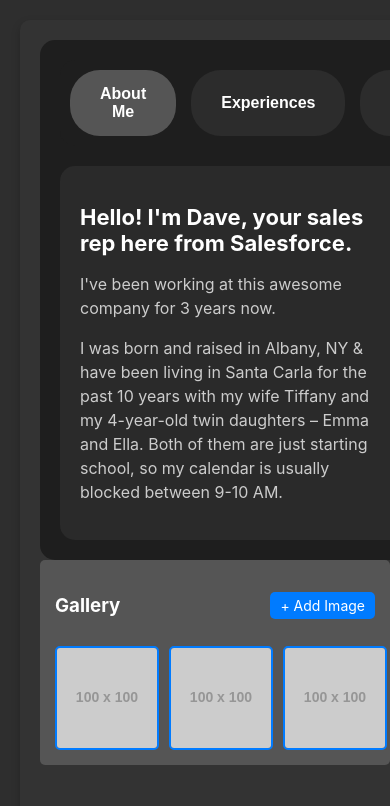
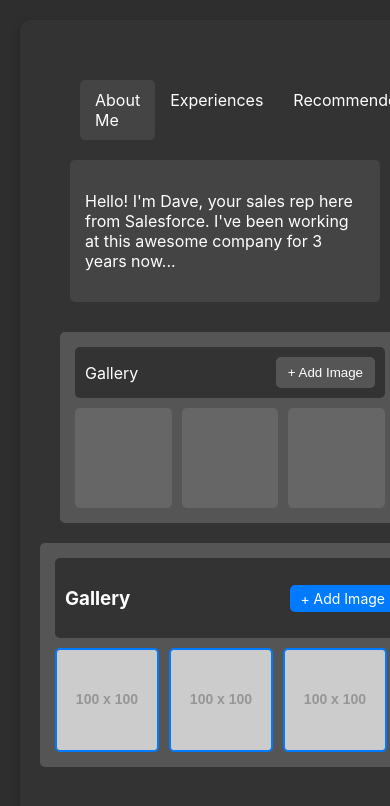
Before and after one commit to Paragk3/my-app, a React (Create React App) app: page / in a window 390 px wide. Shown: the top 806 px of the page. Built offline with nearby package versions, Linux system fonts and the light colour scheme.

Commit message:
Refactor TabComponent CSS for responsive design and update UI styles

```diff
--- a/src/TabComponent.css
+++ b/src/TabComponent.css
@@ -1,58 +1,94 @@
-.tabs-container {
-  background-color: #1e1e1e;
-  border-radius: 15px;
+/* Main container that holds both sections */
+.container {
+  display: flex;
+  gap: 20px;
   padding: 20px;
-  color: white;
-  width: 100%;
 }
 
-.tabs-header {
+/* Tabs section */
+.tabs-container {
+  width: 50%;
+  padding: 10px;
+  border-radius: 10px;
+}
+
+.tabs {
   display: flex;
   justify-content: space-between;
-  margin-bottom: 20px;
-  background-color: #1e1e1e;
+  background-color: #333;
   padding: 10px;
-  border-radius: 15px;
+  border-radius: 5px;
 }
 
-.tab-button {
-  background-color: #2c2c2c;
-  border: none;
-  padding: 15px 30px;
+.tab {
+  padding: 10px 15px;
   color: white;
   cursor: pointer;
-  border-radius: 30px;
-  font-size: 16px;
-  font-weight: bold;
-  margin-right: 15px;
-  text-align: center;
-  transition: background-color 0.3s ease, color 0.3s ease;
 }
 
-.tab-button:hover {
-  background-color: #3a3a3a;
+.tab.active {
+  background-color: #444;
+  border-radius: 5px;
 }
 
-.tab-button.active {
-  background-color: #555555;
+.tab-content {
+  background-color: #444;
+  color: white;
+  padding: 15px;
+  border-radius: 5px;
+  margin-top: 10px;
+}
+
+/* Gallery section */
+.gallery-container {
+  width: 40%;
+  padding: 10px;
+  border-radius: 10px;
+}
+
+.gallery-header {
+  display: flex;
+  justify-content: space-between;
+  align-items: center;
+  background-color: #333;
+  padding: 10px;
+  border-radius: 5px;
+}
+
+.gallery-tab {
   color: white;
 }
 
-.tab-content {
-  background-color: #2a2a2a;
-  padding: 20px;
-  border-radius: 15px;
+.add-image-btn {
+  background-color: #555;
   color: white;
+  padding: 8px 12px;
+  border: none;
+  border-radius: 5px;
+  cursor: pointer;
 }
 
-h2 {
-  font-size: 22px;
-  font-weight: bold;
-  margin-bottom: 10px;
+.gallery {
+  display: grid;
+  grid-template-columns: repeat(3, 1fr);
+  gap: 10px;
+  margin-top: 10px;
 }
 
-p {
-  font-size: 16px;
-  line-height: 1.5;
-  color: #ccc;
+.image {
+  background-color: #666;
+  height: 100px;
+  border-radius: 5px;
 }
+
+/* Responsive design */
+@media (max-width: 768px) {
+  .container {
+    flex-direction: column;
+  }
+
+  .tabs-container,
+  .gallery-container {
+    width: 100%;
+  }
+}
--- a/src/TabComponent.jsx
+++ b/src/TabComponent.jsx
@@ -1,50 +1,61 @@
 import React, { useState } from 'react';
-import './TabComponent.css';
+import './TabComponent.css'; // Assuming your CSS is in this file
 
-const TabsComponent = () => {
+const TabComponent = () => {
   const [activeTab, setActiveTab] = useState('about');
 
-  const handleTabClick = (tab) => {
-    setActiveTab(tab);
-  };
-
   return (
+    <div className="container">
+      {/* Tabs Section */}
       <div className="tabs-container">
-      <div className="tabs-header">
-        <button
-          className={`tab-button ${activeTab === 'about' ? 'active' : ''}`}
-          onClick={() => handleTabClick('about')}
+        <div className="tabs">
+          <div
+            className={`tab ${activeTab === 'about' ? 'active' : ''}`}
+            onClick={() => setActiveTab('about')}
           >
             About Me
-        </button>
-        <button
-          className={`tab-button ${activeTab === 'experiences' ? 'active' : ''}`}
-          onClick={() => handleTabClick('experiences')}
+          </div>
+          <div
+            className={`tab ${activeTab === 'experience' ? 'active' : ''}`}
+            onClick={() => setActiveTab('experience')}
           >
             Experiences
-        </button>
-        <button
-          className={`tab-button ${activeTab === 'recommended' ? 'active' : ''}`}
-          onClick={() => handleTabClick('recommended')}
+          </div>
+          <div
+            className={`tab ${activeTab === 'recommended' ? 'active' : ''}`}
+            onClick={() => setActiveTab('recommended')}
           >
             Recommended
-        </button>
           </div>
+        </div>
+
         <div className="tab-content">
           {activeTab === 'about' && (
-          <div>
-            <h2>Hello! I'm Dave, your sales rep here from Salesforce.</h2>
-            <p>I've been working at this awesome company for 3 years now.</p>
             <p>
-              I was born and raised in Albany, NY & have been living in Santa Carla for the past 10 years with my wife Tiffany and my 4-year-old twin daughters – Emma and Ella. Both of them are just starting school, so my calendar is usually blocked between 9-10 AM.
+              Hello! I'm Dave, your sales rep here from Salesforce. I've been
+              working at this awesome company for 3 years now...
             </p>
+          )}
+          {activeTab === 'experience' && <p>Experience content goes here...</p>}
+          {activeTab === 'recommended' && <p>Recommended content goes here...</p>}
         </div>
-        )}
-        {activeTab === 'experiences' && <div>Experiences Content</div>}
-        {activeTab === 'recommended' && <div>Recommended Content</div>}
+      </div>
+
+      {/* Gallery Section */}
+      <div className="gallery-container">
+        <div className="gallery-header">
+          <div className="gallery-tab">Gallery</div>
+          <button className="add-image-btn">+ Add Image</button>
+        </div>
+
+        <div className="gallery">
+          <div className="image"></div>
+          <div className="image"></div>
+          <div className="image"></div>
+        </div>
       </div>
     </div>
   );
 };
 
-export default TabsComponent;
+export default TabComponent;
```
Lines whose indentation alone changed are shown as unchanged.
